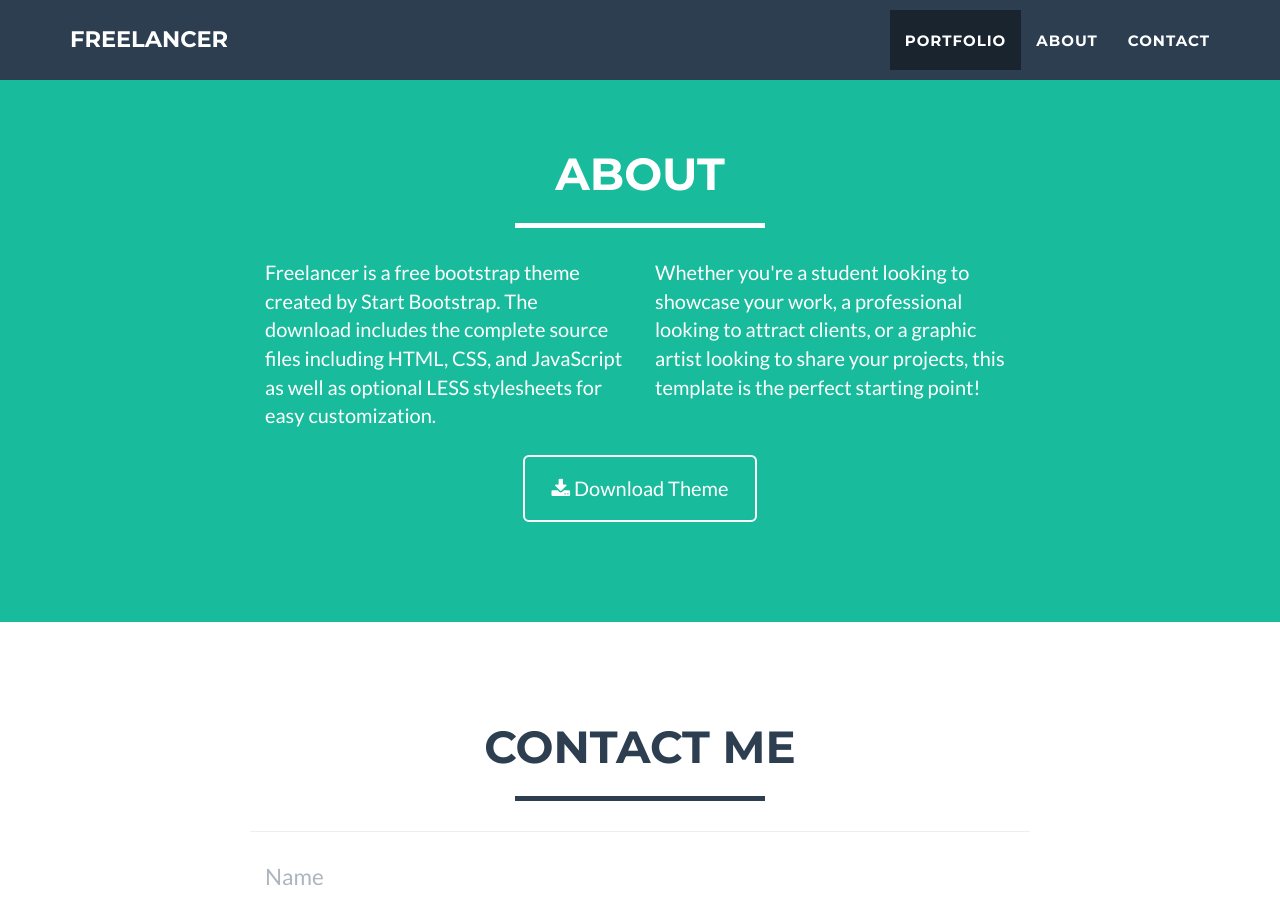
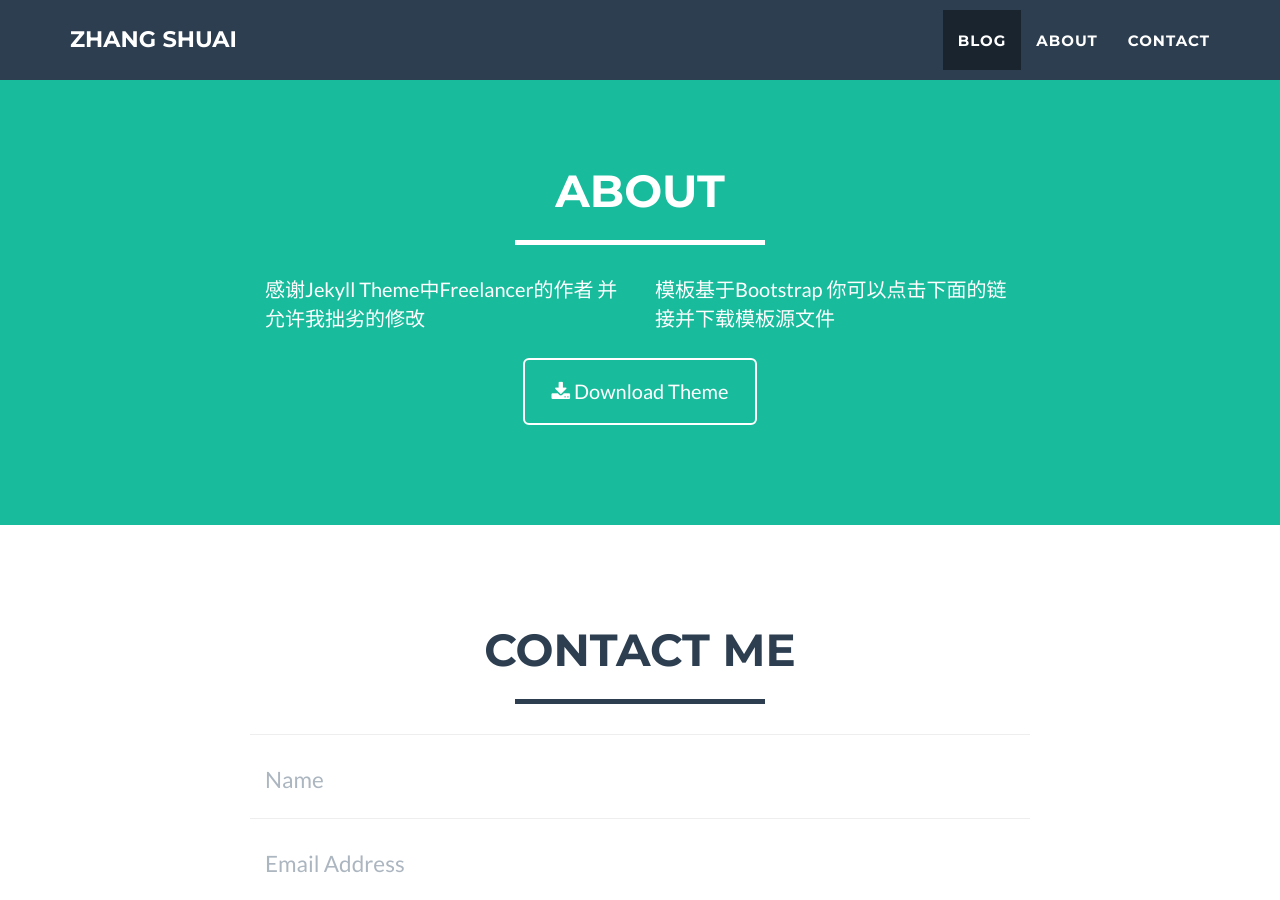
Before and after one commit to z00s/z00s.github.io, a Jekyll site: the page built from index.html, in a window 1280 px wide and 900 px high, scrolled down 1616 px. Built offline with Jekyll 4.4.1, drawn with Linux system fonts in a browser that asks for light colours; some of the changed text lies outside the part shown.

Commit message:
* 我对页面进行了初步的修改

```diff
--- a/_config.yml
+++ b/_config.yml
@@ -1,5 +1,5 @@
 # Site settings
-title: Freelancer
+title: Zhang Shuai
 email: your-email@domain.com
 url: https://example.github.io
 description: "Write an awesome description for your new site here. You can edit this line in _config.yml. It will appear in your document head meta (for Google search results) and in your feed.xml site description."
--- a/_includes/about.html
+++ b/_includes/about.html
@@ -9,10 +9,10 @@
             </div>
             <div class="row">
                 <div class="col-lg-4 col-lg-offset-2">
-                    <p>Freelancer is a free bootstrap theme created by Start Bootstrap. The download includes the complete source files including HTML, CSS, and JavaScript as well as optional LESS stylesheets for easy customization.</p>
+                    <p>感谢Jekyll Theme中Freelancer的作者 并允许我拙劣的修改</p>
                 </div>
                 <div class="col-lg-4">
-                    <p>Whether you're a student looking to showcase your work, a professional looking to attract clients, or a graphic artist looking to share your projects, this template is the perfect starting point! </p>
+                    <p>模板基于Bootstrap 你可以点击下面的链接并下载模板源文件 </p>
                 </div>
                 <div class="col-lg-8 col-lg-offset-2 text-center">
                     <a href="#" class="btn btn-lg btn-outline">
--- a/_includes/header.html
+++ b/_includes/header.html
@@ -3,11 +3,11 @@
         <div class="container">
             <div class="row">
                 <div class="col-lg-12">
-                    <img class="img-responsive" src="img/profile.png" alt="">
+                    <img class="img-responsive" src="img/head.png" alt="">
                     <div class="intro-text">
                         <span class="name">{{ site.title }}</span>
                         <hr class="star-light">
-                        <span class="skills">Web Developer - Graphic Artist - User Experience Designer</span>
+                        <span class="skills">这是我的个人博客， 还在搭建中...</span>
                     </div>
                 </div>
             </div>
--- a/_includes/nav.html
+++ b/_includes/nav.html
@@ -19,7 +19,7 @@
                         <a href="#page-top"></a>
                     </li>
                     <li class="page-scroll">
-                        <a href="#portfolio">Portfolio</a>
+                        <a href="#portfolio">Blog</a>
                     </li>
                     <li class="page-scroll">
                         <a href="#about">About</a>
--- a/_includes/portfolio_grid.html
+++ b/_includes/portfolio_grid.html
@@ -4,7 +4,7 @@
         <div class="container">
             <div class="row">
                 <div class="col-lg-12 text-center">
-                    <h2>Portfolio</h2>
+                    <h2>这里将会被修改成博客 LOL</h2>
                     <hr class="star-primary">
                 </div>
             </div>
```
Also changed, not shown: img/head.PNG (added).
